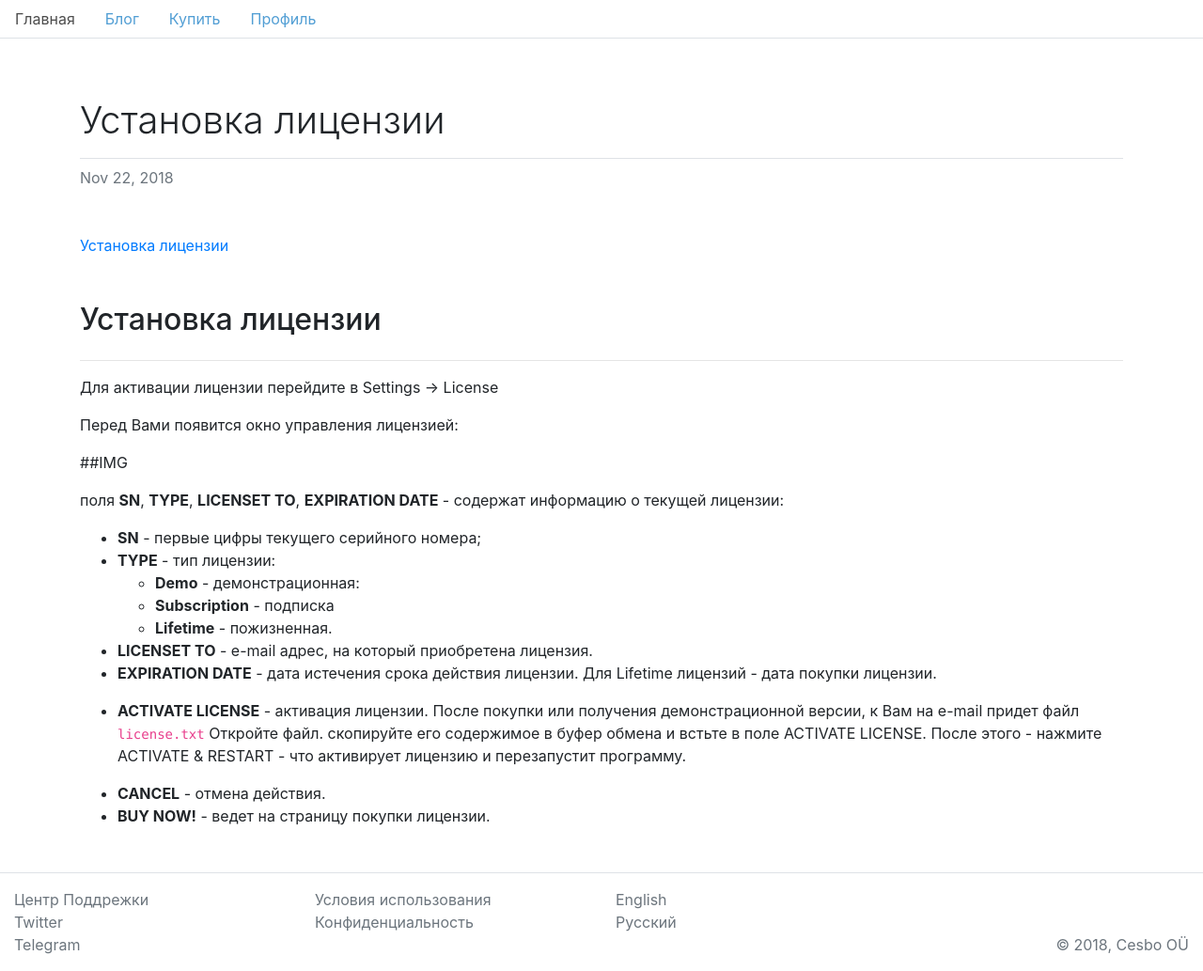
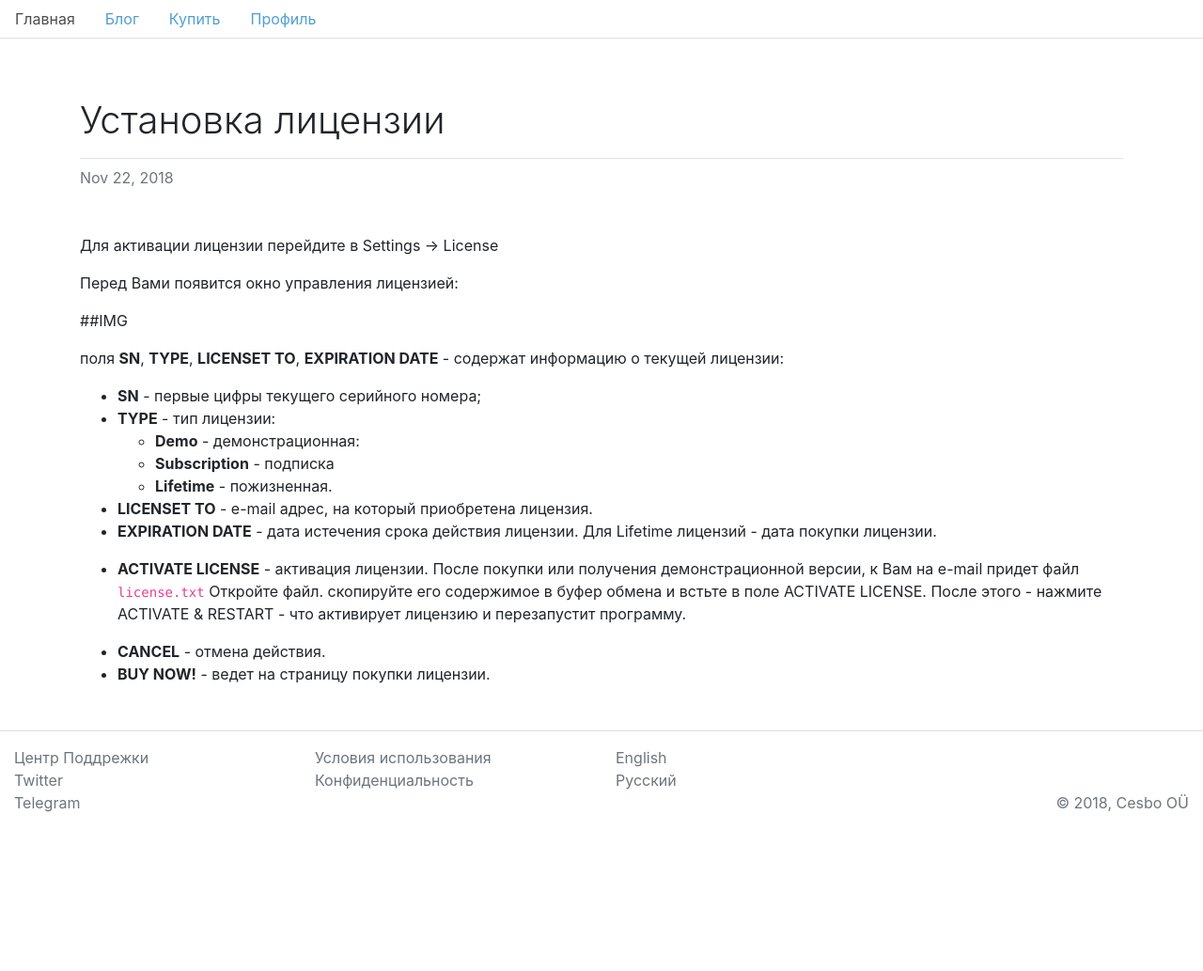
Before and after one commit to ramzes1401ss3/cesbo-www, a Jekyll site: the page built from ru/_posts/2018-11-22-license.md, in a window 1280 px wide and 1033 px high. Shown: the whole window at 94% size. Built offline with Jekyll 4.4.1, drawn with Linux system fonts in a browser that asks for light colours.

Commit message:
Update 2018-11-22-license.md

```diff
--- a/ru/_posts/2018-11-22-license.md
+++ b/ru/_posts/2018-11-22-license.md
@@ -5,13 +5,9 @@ title: Установка лицензии
 tags: [dev]
 ---
 
-## Установка лицензии
-
----
+Для активации лицензии перейдите в Settings -> License
 
 <!-- more -->
-
-Для активации лицензии перейдите в Settings -> License
 
 Перед Вами появится окно управления лицензией:
 
```
